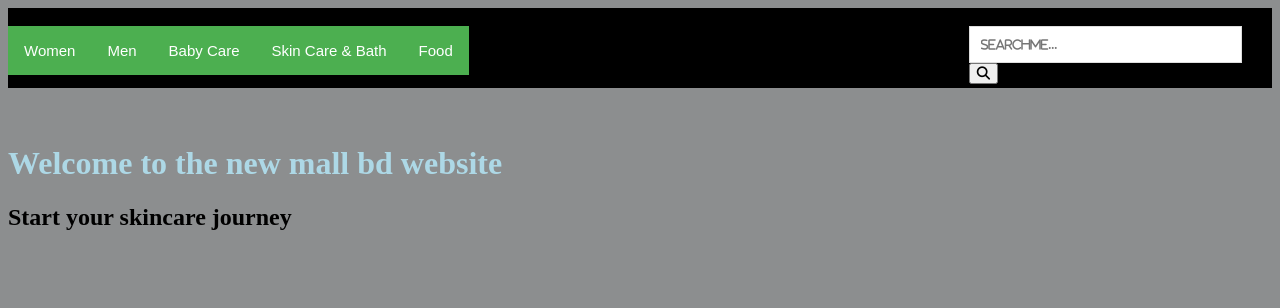
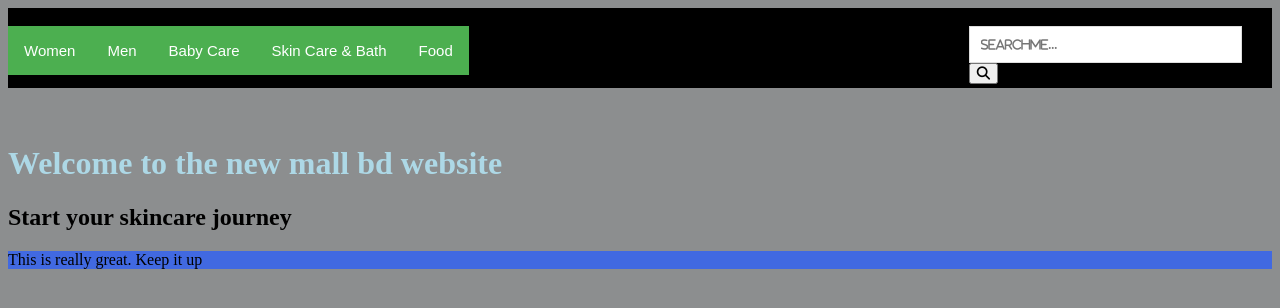
Before and after one commit to hasanm29/newmallbd, a plain HTML site: page index.html in a window 1280 px wide. Drawn offline with Linux system fonts and the light colour scheme.

Commit message:
Update index.html

```diff
--- a/index.html
+++ b/index.html
@@ -71,6 +71,7 @@
 
     <h1>Welcome to the new mall bd website </h1>
     <h2>Start your skincare journey</h2>
+    <p> This is really great. Keep it up</p>
 
 </body>
 
```
